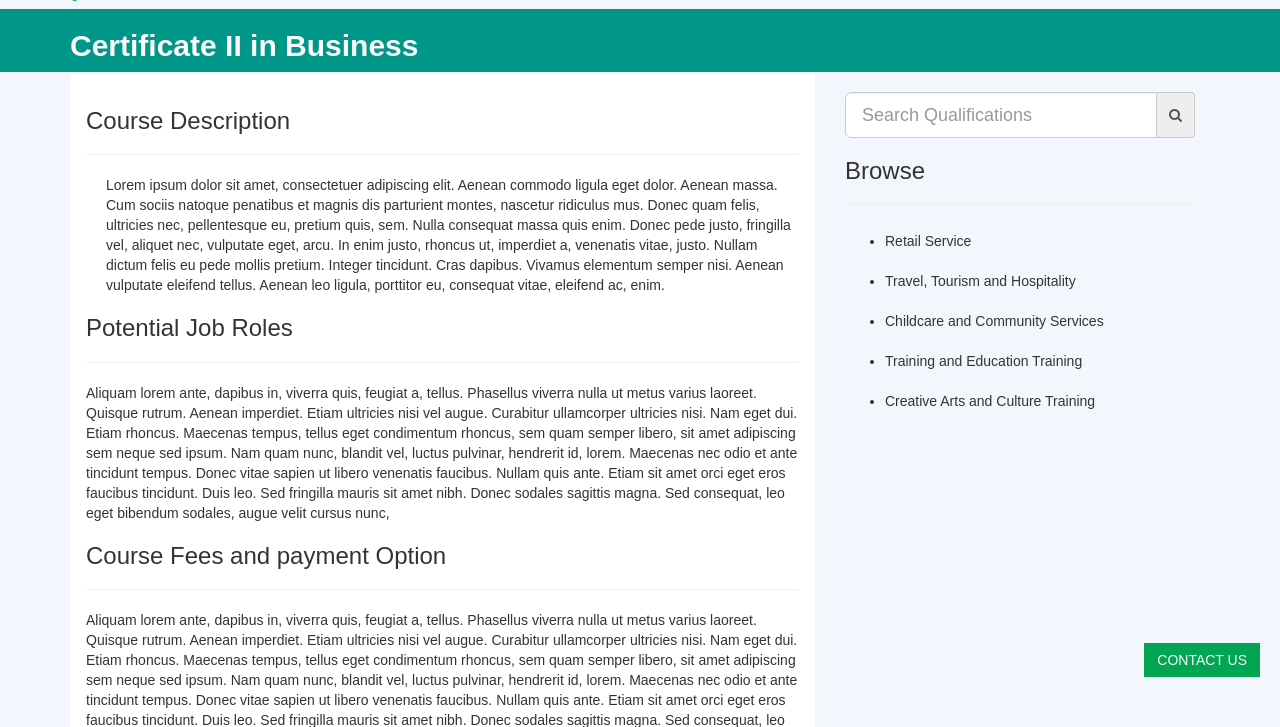
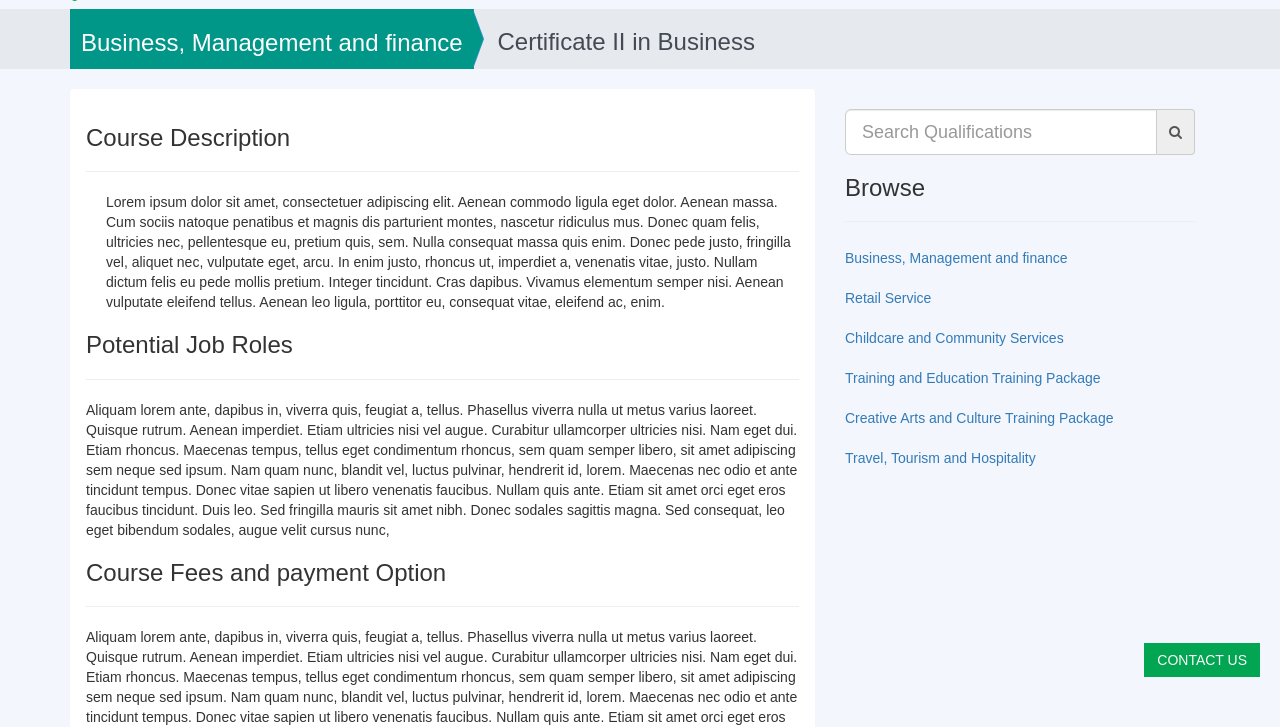
Before and after one commit to captainbee017/rpl_template, a Django app: page /qualification/detail/1/ in a window 1280 px wide. Shown: the part 118-845 px from the top of the page. Run offline with Django 3.2, Linux system fonts and the light colour scheme; data comes from the database, SQL or seed files in the repository; both versions use the stored data as it was after the commit; some libraries are stand-ins or nearby versions.

Commit message:
sub pages finalized

```diff
--- a/bot/forms.py
+++ b/bot/forms.py
@@ -103,7 +103,7 @@ class QualificationSearchForm(forms.Form):
     query = forms.ModelChoiceField(
         queryset=Qualification.objects.all(),
         empty_label='Enter the course you want to study',
-        widget=forms.Select(attrs={'class': 'input-lg'}))
+        widget=forms.Select(attrs={'class': 'input-lg rounded-0'}))
 
 
 class VisitorQueryForm(forms.ModelForm):
--- a/bot/models.py
+++ b/bot/models.py
@@ -35,6 +35,7 @@ class VisitorQuery(models.Model):
 
 class QualificationCategory(models.Model):
 	name = models.CharField(max_length=200)
+	slug = models.SlugField(max_length=100, null=True)
 
 	def __str__(self):
 		return self.name
@@ -49,6 +50,8 @@ class Qualification(models.Model):
 	code = models.CharField(max_length=100, unique=True, null=True)
 	name = models.CharField(max_length=200)
 	description = RedactorField(null=True)
+	duration = models.CharField(max_length=100, null=True)
+	study_mode = models.CharField(max_length=100, null=True)
 	job_roles = RedactorField(null=True)
 	pathways = RedactorField(null=True)
 	fees = RedactorField(null=True)
--- a/bot/templates/base.html
+++ b/bot/templates/base.html
@@ -96,8 +96,7 @@
         {% block primary_container %}
 
         {# banner bar #}
-        <section class="search_section" id="search">
-            <img src="{% static 'images/banner/rpl_banner.jpg' %}" alt="" id="rpl" width="100%" class="img-fluid">
+        <section class="search_section" id="search"style="height: 100%; background-image: url('{% static 'images/banner/rpl_banner.jpg' %}'); background-repeat: no-repeat; background-size: 100%;">
             <div class="container">
                 <div class="row">
                     {# search box #}
@@ -141,7 +140,7 @@
                 {% for qualification in popular_courses %}
                     <div class="col-md-3">
                         <h4 class="h-40">{{ qualification.name }}</h4>
-                        <p class="text-justify">{{ qualification.description|truncatechars:250 }}</p>
+                        <p class="text-justify">{{ qualification.description|truncatechars:250|safe }}</p>
                         <p><a href="{% url 'qualification_detail_page' qualification.id %}">Read More</a></p>
                     </div>
                 {% endfor %}
--- a/bot/templates/qualification_detail.html
+++ b/bot/templates/qualification_detail.html
@@ -1,23 +1,23 @@
 {% extends "base.html" %}
 
 {% load staticfiles %}
-{% block stylesheet %}
 
-<style>
+{% block styles %}
 
-</style>
+	<link rel="stylesheet" href="{% static 'css/pages/qualification-page.css' %}">
+
 {% endblock %}
 
 {% block nav_qualification %}active b-b{% endblock %}
 
 {% block primary_container %}
-<section class="search_section" id="search" style="background-color: #009688">
-    {# <img src="{% static 'images/banner/rpl_banner.jpg' %}" alt="" id="rpl" width="100%" height="30%" class="img-fluid"> #}
-    <div class="container">
-        <h2><strong>
-            <p>{{ object.name }}</p>
-        </strong></h2>
-    </div>
+<section class="search_section" id="search">
+    <ol class="breadcrumb breadcrumb-arrow rounded-0">
+		<div class="container">
+			<li><a class="rounded-0" href="{% url 'qualification_course' object.category.slug %}"><h3>{{ object.category.name }}</h3></a></li>
+			<li class="active"><span><h3>{{ object.name }}</h3></span></li>
+		</div>
+	</ol>
 </section>
 
 <section class="details">
@@ -46,12 +46,12 @@
 
 					{% if object.packaging_rule %}
 						<h3>Qualification Packaging Rules</h3><hr>
-						{{ object.packaging_rule}}
+						{{ object.packaging_rule|safe }}
 					{% endif %}
 
 					{% if object.how_it_works %}
 						<h3>How it Works?</h3><hr>
-						{{ object.how_it_works }}
+						{{ object.how_it_works|safe }}
 					{% endif %}
 				</div>
 			</div>
@@ -65,12 +65,19 @@
             </div>
 
 			<h3>Browse</h3><hr>
-			<ul>
+			<ul class="list-unstyled">
+				{% for obj in qualification_category %}
+					<li class="p-v">
+						<a href="{% url 'qualification_course' obj.slug %}">{{ obj.name }}</a>
+					</li>
+				{% endfor %}
+				{% comment %}
 				<li class="p-v">Retail Service</li>
 				<li class="p-v">Travel, Tourism and Hospitality</li>
 				<li class="p-v">Childcare and Community Services</li>
 				<li class="p-v">Training and Education Training</li>
 				<li class="p-v">Creative Arts and Culture Training</li>
+				{% endcomment %}
 			</ul>
 		</div>
 	</div>
--- a/bot/urls.py
+++ b/bot/urls.py
@@ -6,7 +6,7 @@ from django.conf.urls import url, include
 
 from bot.views.index import (
     LandingPageView, QualificationView, QualificationDetailView,
-    PartnersView, ContactUsView, ApplyNowView)
+    PartnersView, ContactUsView, ApplyNowView, QualificationCategoryView)
 from bot.views.qualification_search import QualificationSearch
 
 from bot.views.fsa import SkillAsessment
@@ -18,7 +18,11 @@ urlpatterns = (
     url(r'^$', LandingPageView.as_view(), name='base_view'),
 
     url(r'^qualification/$',
-        QualificationView.as_view(), name='qualification_page'),
+        QualificationCategoryView.as_view(), name='qualification_page'),
+        # QualificationView.as_view(), name='qualification_page'),
+
+    url(r'^qualification/courses/(?P<slug>[\w-]+)/$',
+        QualificationCategoryView.as_view(), name='qualification_course'),
 
     url(r'^qualification/search/$',
         QualificationSearch.as_view(), name='qualification_search'),
--- a/bot/views/index.py
+++ b/bot/views/index.py
@@ -1,5 +1,6 @@
 from django.views.generic import TemplateView, FormView, DetailView, ListView
 from django.core.urlresolvers import reverse_lazy
+from django.shortcuts import get_object_or_404
 
 from bot.forms import NewspaperSignUp, QualificationSearchForm
 from django.contrib import messages
@@ -34,17 +35,38 @@ class LandingPageView(FormView):
 
 class QualificationView(ListView):
     model = QualificationCategory
-    template_name = 'qualification_page.html'
+    template_name = '__qualification_page.html'
 
     def get_context_data(self, *args, **kwargs):
         ctx = super().get_context_data(*args, **kwargs)
         ctx['search_form'] = QualificationSearchForm
         return ctx
 
+class QualificationCategoryView(DetailView):
+    model = QualificationCategory
+    template_name = 'qualification_course.html'
+
+    def get_object(self, *args, **kwargs):
+        if 'slug' not in self.kwargs:
+            return QualificationCategory.objects.all()[0]
+        else:
+            return get_object_or_404(QualificationCategory, slug=self.kwargs['slug'])
+
+    def get_context_data(self, *args, **kwargs):
+        ctx = super().get_context_data(*args, **kwargs)
+        ctx['search_form'] = QualificationSearchForm
+        ctx['object_list'] = QualificationCategory.objects.all()
+        return ctx
+
 
 class QualificationDetailView(DetailView):
     model = Qualification
     template_name = 'qualification_detail.html'
+
+    def get_context_data(self, *args, **kwargs):
+        ctx = super().get_context_data(*args, **kwargs)
+        ctx['qualification_category'] = QualificationCategory.objects.all()
+        return ctx
 
 
 class RPLSkillRecognitionView(TemplateView):
--- a/static/css/pages/qualification-page.css
+++ b/static/css/pages/qualification-page.css
@@ -43,3 +43,88 @@ div.list-category a.list-group-item {
     overflow: hidden;
     text-overflow: ellipsis;
 }
+
+
+.breadcrumb-arrow {
+    height: 60px;
+    padding: 0;
+    line-height: 60px;
+    list-style: none;
+    background-color: #e6e9ed
+}
+
+.breadcrumb-arrow li:first-child a {
+    border-radius: 4px 0 0 4px;
+    -webkit-border-radius: 4px 0 0 4px;
+    -moz-border-radius: 4px 0 0 4px
+}
+.breadcrumb-arrow li, .breadcrumb-arrow li a, .breadcrumb-arrow li span {
+    display: inline-block;
+    vertical-align: top
+}
+.breadcrumb-arrow li:not(:first-child) {
+    margin-left: -5px
+}
+.breadcrumb-arrow li+li:before {
+    padding: 0;
+    content: ""
+}
+.breadcrumb-arrow li span {
+    padding: 0 10px
+}
+.breadcrumb-arrow li a, .breadcrumb-arrow li:not(:first-child) span {
+    height: 60px;
+    padding: 0 10px 0 25px;
+    line-height: 60px
+}
+.breadcrumb-arrow li:first-child a {
+    padding: 0 10px
+}
+.breadcrumb-arrow li a {
+    position: relative;
+    color: #fff;
+    text-decoration: none;
+    background-color: #009688;
+    border: 1px solid #009688
+}
+.breadcrumb-arrow li:first-child a {
+    padding-left: 10px
+}
+.breadcrumb-arrow li a:after, .breadcrumb-arrow li a:before {
+    position: absolute;
+    top: -1px;
+    width: 0;
+    height: 0;
+    content: '';
+    border-top: 30px solid transparent;
+    border-bottom: 30px solid transparent
+}
+.breadcrumb-arrow li a:before {
+    right: -10px;
+    z-index: 3;
+    border-left-color: #009688;
+    border-left-style: solid;
+    border-left-width: 11px
+}
+.breadcrumb-arrow li a:after {
+    right: -11px;
+    z-index: 2;
+    border-left: 11px solid #2494be
+}
+.breadcrumb-arrow li a:focus, .breadcrumb-arrow li a:hover {
+    background-color: #4fc1e9;
+    border: 1px solid #4fc1e9
+}
+.breadcrumb-arrow li a:focus:before, .breadcrumb-arrow li a:hover:before {
+    border-left-color: #4fc1e9
+}
+.breadcrumb-arrow li a:active {
+    background-color: #2494be;
+    border: 1px solid #2494be
+}
+.breadcrumb-arrow li a:active:after, .breadcrumb-arrow li a:active:before {
+    border-left-color: #2494be
+}
+.breadcrumb-arrow li span {
+    color: #434a54
+}
--- a/static/custom/css/color.css
+++ b/static/custom/css/color.css
@@ -1,5 +1,9 @@
 .text-white {
 	color: #fafafa;
+}
+
+.text-black {
+	color: #333333 !important;
 }
 
 
--- a/static/custom/css/tools.css
+++ b/static/custom/css/tools.css
@@ -417,7 +417,13 @@ header {
 		margin-top: 40px !important;
 	}
 
-	.banner-content>p {
+	/*.banner-content>p {
 		margin-top: 40px !important;
-	}
+	}*/
 }
+
+
+.li-active {
+    border-left: 2px solid #2e6da4;
+    font-weight: bold;
+}
```
Also changed, not shown: bot/management/commands/seed_data.py (+10 -0 lines), bot/templates/__qualification_page.html (added, +53 -0 lines), bot/templates/qualification_course.html (added, +33 -0 lines), bot/templates/qualification_page.html (deleted, +0 -112 lines), bot/migrations/0002_qualificationcategory_description.py (added), bot/migrations/0003_qualificationcategory_image.py (added), bot/migrations/0004_auto_20170429_0447.py (added), bot/migrations/0005_auto_20170429_0503.py (added), rpldb.sqlite3.
